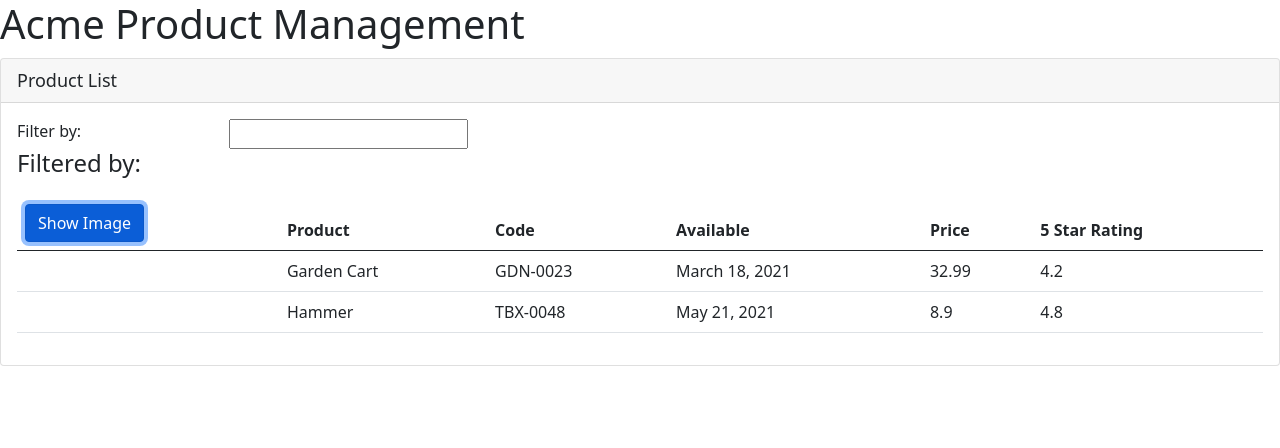
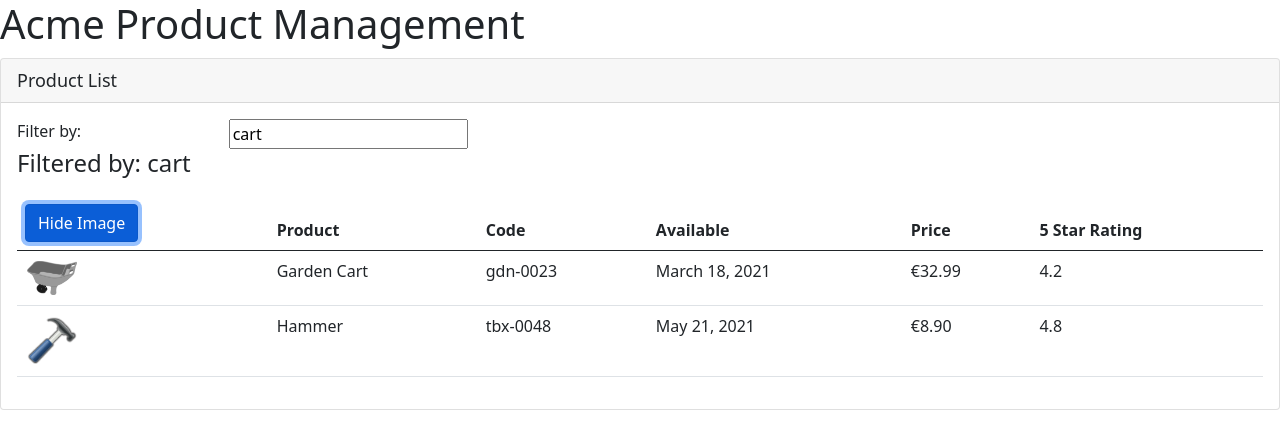
Before and after one commit to BlueBlu2/Angular-Getting-Started, an Angular app: page / in a window 1280 px wide. Both pictures are taken after a click on the button "Show Image". Shown: the top 448 px of the page. Built offline with nearby package versions, Linux system fonts and the light colour scheme.

Commit message:
02.Data Binding & Pipes

```diff
--- a/src/app/app.module.ts
+++ b/src/app/app.module.ts
@@ -1,4 +1,5 @@
 import { NgModule } from '@angular/core';
+import { FormsModule, NgModel } from '@angular/forms';
 import { BrowserModule } from '@angular/platform-browser';
 
 import { AppComponent } from './app.component';
@@ -10,7 +11,7 @@
     ProductListComponent
   ],
   imports: [
-    BrowserModule
+    BrowserModule, FormsModule
   ],
   bootstrap: [AppComponent]
 })
--- a/src/app/products/product-list.component.html
+++ b/src/app/products/product-list.component.html
@@ -6,12 +6,13 @@
     <div class='row'>
       <div class='col-md-2'>Filter by:</div>
       <div class='col-md-4'>
-          <input type='text' />
+        <input type='text'
+               [(ngModel)]="listFilter" />
       </div>
     </div>
     <div class='row'>
       <div class='col-md-6'>
-          <h4>Filtered by: </h4>
+        <h4>Filtered by: {{listFilter}}</h4>
       </div>
     </div>
     <div class='table-responsive'>
@@ -20,8 +21,9 @@
         <thead>
           <tr>
             <th>
-                <button class='btn btn-primary'>
-                  Show Image
+              <button class='btn btn-primary'
+                      (click)="toggleImage()">
+                {{showImage ? 'Hide' : 'Show'}} Image
               </button>
             </th>
             <th>Product</th>
@@ -33,11 +35,17 @@
         </thead>
         <tbody>
           <tr *ngFor='let product of products'>
-              <td></td>
+            <td>
+              <img *ngIf='showImage'
+                   [src]='product.imageUrl'
+                   [title]='product.productName'
+                   [style.width.px]='imageWidth'
+                   [style.margin.px]='imageMargin'>
+            </td>
             <td>{{ product.productName }}</td>
-              <td>{{ product.productCode }}</td>
+            <td>{{ product.productCode | lowercase }}</td>
             <td>{{ product.releaseDate }}</td>
-              <td>{{ product.price }}</td>
+            <td>{{ product.price | currency:currency:'symbol':'1.2-2'}}</td>
             <td>{{ product.starRating }}</td>
           </tr>
         </tbody>
--- a/src/app/products/product-list.component.ts
+++ b/src/app/products/product-list.component.ts
@@ -5,7 +5,12 @@
     templateUrl: './product-list.component.html'
 })
 export class ProductListComponent {
-    pageTitle: string = 'Product List';
+    pageTitle = 'Product List';
+    imageWidth = 50;
+    imageMargin = 2;
+    showImage = false;
+    listFilter = 'cart';
+    currency = 'EUR';
     products: any[] = [
         {
             "productId": 2,
@@ -28,4 +33,8 @@
             "imageUrl": "assets/images/hammer.png"
         }
     ];
+
+    toggleImage(): void {
+        this.showImage = !this.showImage;
+    }
 }
```
Lines whose indentation alone changed are shown as unchanged.
